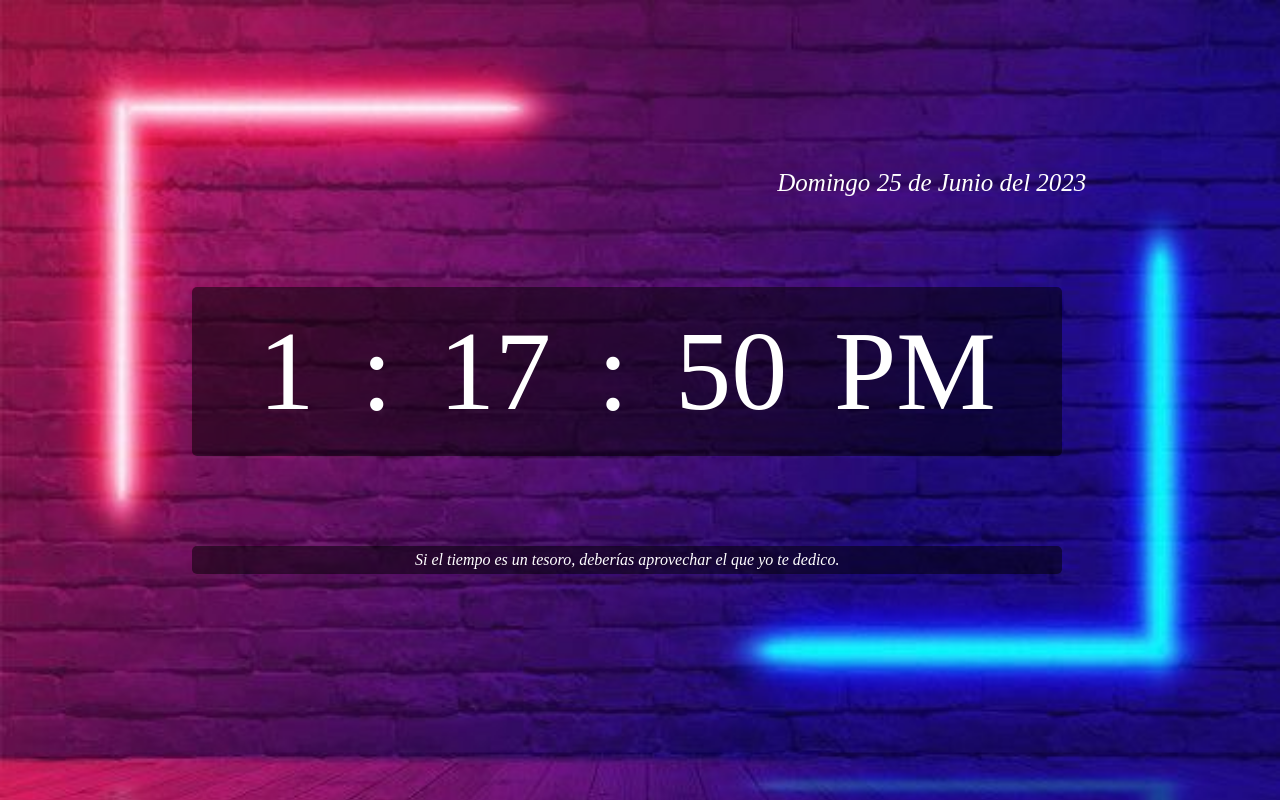
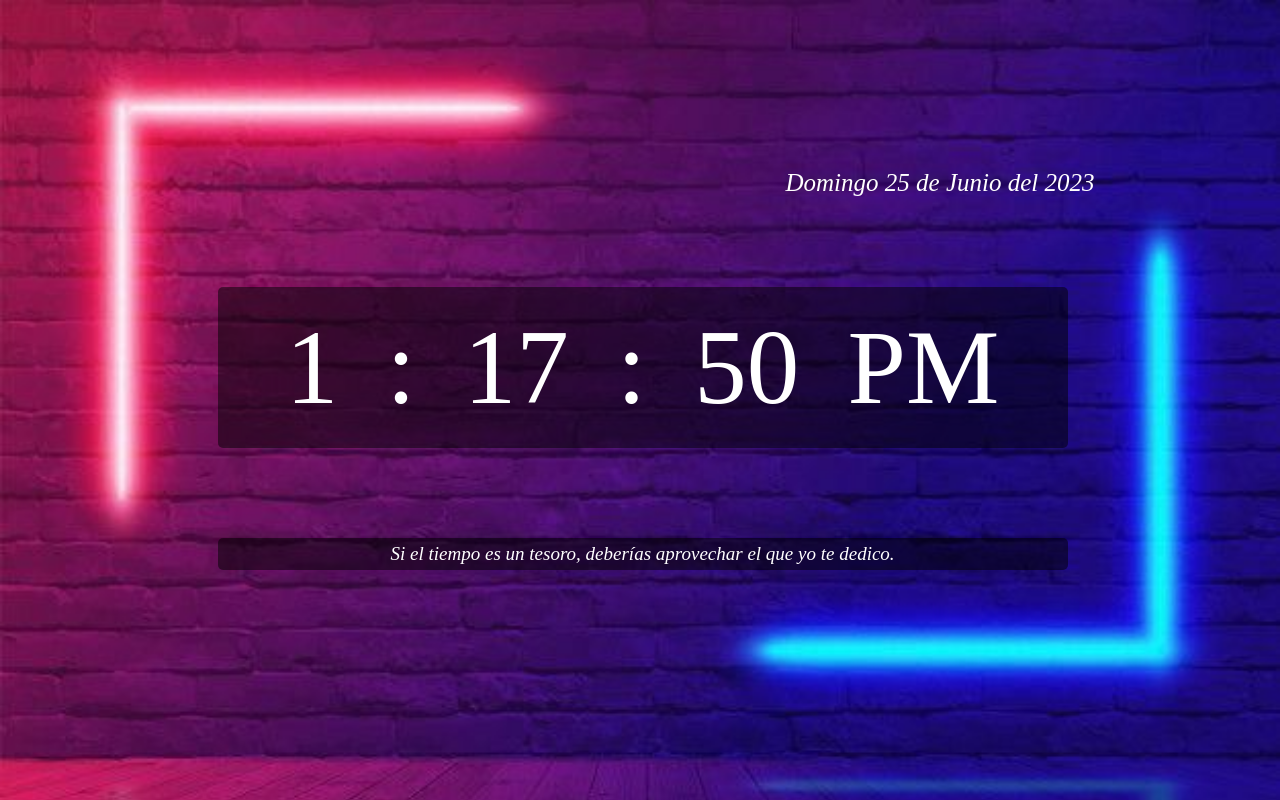
Before and after one commit to JhoanaVicente/Hora-en-Javascript, a plain HTML site: page index.html in a window 1280 px wide. Drawn offline with Linux system fonts and the light colour scheme; a web font is replaced by a local one.

Commit message:
add readme and style

```diff
--- a/style.css
+++ b/style.css
@@ -9,8 +9,8 @@ body {
     background-image: url(img/background.jpg);
     background-repeat: no-repeat;
     background-position: center top;
-    font-size: 16px;
-    margin-left: 15%;
+    font-size: 15px;
+    margin-left: 17%;
     margin-top: 150px;
 }
 
@@ -52,7 +52,7 @@ body {
 
 .frase {
     padding: 5px;
-    font-size: 1em;
+    font-size: 19px;
     font-style: italic;
     text-align: center;
     background: rgba(0,0,0,.5);
```
Also changed, not shown: 1 other file.
